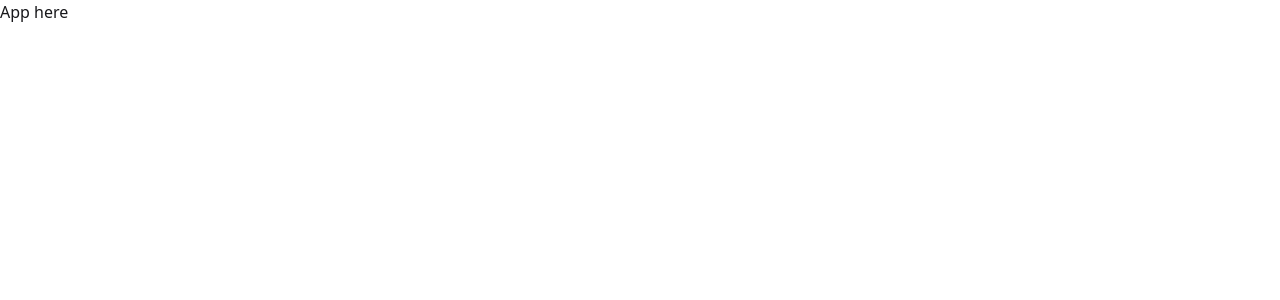
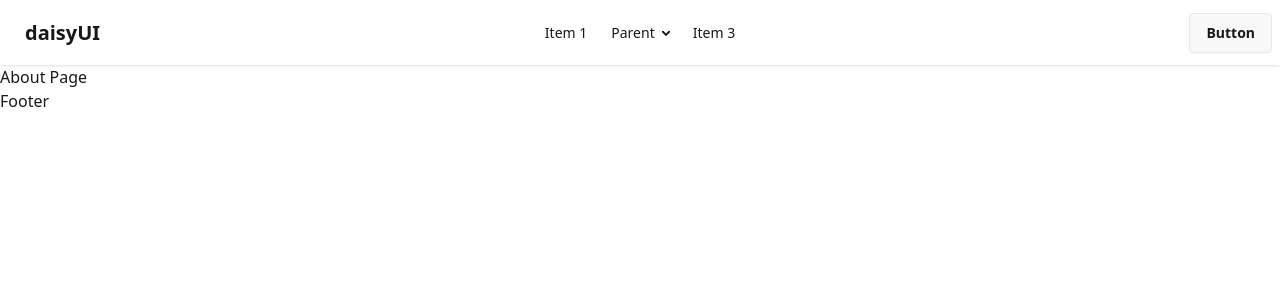
Before and after one commit to Biddut24/Final-Projcts, a React app: page /about in a window 1280 px wide. Shown: the top 300 px of the page. Built offline with nearby package versions, Linux system fonts and the light colour scheme; the HTML template or start-up script is replaced by a standard one.

Commit message:
router done

```diff
--- a/package.json
+++ b/package.json
@@ -13,6 +13,7 @@
     "@tailwindcss/vite": "^4.1.18",
     "react": "^19.2.0",
     "react-dom": "^19.2.0",
+    "react-router-dom": "^7.12.0",
     "tailwindcss": "^4.1.18"
   },
   "devDependencies": {
--- a/src/App.jsx
+++ b/src/App.jsx
@@ -1,16 +1,9 @@
-import { useState } from "react";
-import reactLogo from "./assets/react.svg";
-import viteLogo from "/vite.svg";
+import { RouterProvider } from "react-router-dom";
 import "./App.css";
+import router from "./route/Route/Route";
 
-function App() {
-  const [count, setCount] = useState(0);
-
-  return (
-    <div>
-      <h1>App here</h1>
-    </div>
-  );
+function App({ children }) {
+  return <RouterProvider router={router}>{children}</RouterProvider>;
 }
 
 export default App;
--- /dev/null
+++ b/src/components/Shared/Footer/Footer.jsx
@@ -0,0 +1,11 @@
+import React from 'react';
+
+const Footer = () => {
+    return (
+        <div>
+            <h1>Footer</h1>
+        </div>
+    );
+};
+
+export default Footer;
--- /dev/null
+++ b/src/components/Shared/Header/Header.jsx
@@ -0,0 +1,82 @@
+import React from "react";
+
+const Header = () => {
+  return (
+    <div>
+      <div className="navbar bg-base-100 shadow-sm">
+        <div className="navbar-start">
+          <div className="dropdown">
+            <div tabIndex={0} role="button" className="btn btn-ghost lg:hidden">
+              <svg
+                xmlns="http://www.w3.org/2000/svg"
+                className="h-5 w-5"
+                fill="none"
+                viewBox="0 0 24 24"
+                stroke="currentColor"
+              >
+                {" "}
+                <path
+                  strokeLinecap="round"
+                  strokeLinejoin="round"
+                  strokeWidth="2"
+                  d="M4 6h16M4 12h8m-8 6h16"
+                />{" "}
+              </svg>
+            </div>
+            <ul
+              tabIndex="-1"
+              className="menu menu-sm dropdown-content bg-base-100 rounded-box z-1 mt-3 w-52 p-2 shadow"
+            >
+              <li>
+                <a>Item 1</a>
+              </li>
+              <li>
+                <a>Parent</a>
+                <ul className="p-2">
+                  <li>
+                    <a>Submenu 1</a>
+                  </li>
+                  <li>
+                    <a>Submenu 2</a>
+                  </li>
+                </ul>
+              </li>
+              <li>
+                <a>Item 3</a>
+              </li>
+            </ul>
+          </div>
+          <a className="btn btn-ghost text-xl">daisyUI</a>
+        </div>
+        <div className="navbar-center hidden lg:flex">
+          <ul className="menu menu-horizontal px-1">
+            <li>
+              <a>Item 1</a>
+            </li>
+            <li>
+              <details>
+                <summary>Parent</summary>
+                <ul className="p-2 bg-base-100 w-40 z-1">
+                  <li>
+                    <a>Submenu 1</a>
+                  </li>
+                  <li>
+                    <a>Submenu 2</a>
+                  </li>
+                </ul>
+              </details>
+            </li>
+            <li>
+              <a>Item 3</a>
+            </li>
+          </ul>
+        </div>
+        <div className="navbar-end">
+          <a className="btn">Button</a>
+        </div>
+      </div>
+    </div>
+  );
+};
+
+export default Header;
--- /dev/null
+++ b/src/components/Shared/NotFound/NotFound.jsx
@@ -0,0 +1,11 @@
+import React from 'react';
+
+const NotFound = () => {
+    return (
+        <div>
+            <h1>404 Not Found</h1>
+        </div>
+    );
+};
+
+export default NotFound;
--- /dev/null
+++ b/src/layout/Main/Main.jsx
@@ -0,0 +1,16 @@
+import React from 'react';
+import Header from '../../components/Shared/Header/Header';
+import { Outlet } from 'react-router-dom';
+import Footer from '../../components/Shared/Footer/Footer';
+
+const Main = () => {
+    return (
+        <div>
+            <Header/>
+            <Outlet/>
+            <Footer/>
+        </div>
+    );
+};
+
+export default Main;
--- /dev/null
+++ b/src/pages/About/About.jsx
@@ -0,0 +1,11 @@
+import React from 'react';
+
+const About = () => {
+    return (
+        <div>
+            <h1>About Page</h1>
+        </div>
+    );
+};
+
+export default About;
--- /dev/null
+++ b/src/pages/Home/Home.jsx
@@ -0,0 +1,11 @@
+import React from 'react';
+
+const Home = () => {
+    return (
+        <div>
+           <h1>Home Page</h1>
+        </div>
+    );
+};
+
+export default Home;
--- /dev/null
+++ b/src/route/Route/Route.jsx
@@ -0,0 +1,29 @@
+import NotFound from "../../components/Shared/NotFound/NotFound";
+import Home from "../../pages/Home/Home";
+import About from "../../pages/About/About";
+import Main from "../../layout/Main/Main";
+import { createBrowserRouter } from "react-router-dom";
+
+
+
+
+const router = createBrowserRouter([
+    {
+        path: "/",
+        element: <Main></Main>,
+        children: [
+            {
+                path: "/",
+                element: <Home></Home>
+            },
+            {
+                path: "/about",
+                element: <About></About>
+            }
+        ]
+    },{
+        path: "*",
+        element: <NotFound></NotFound>
+    }
+])
+export default router;
```
Also changed, not shown: 2 other files (tests, documents, lock files or other folders).
